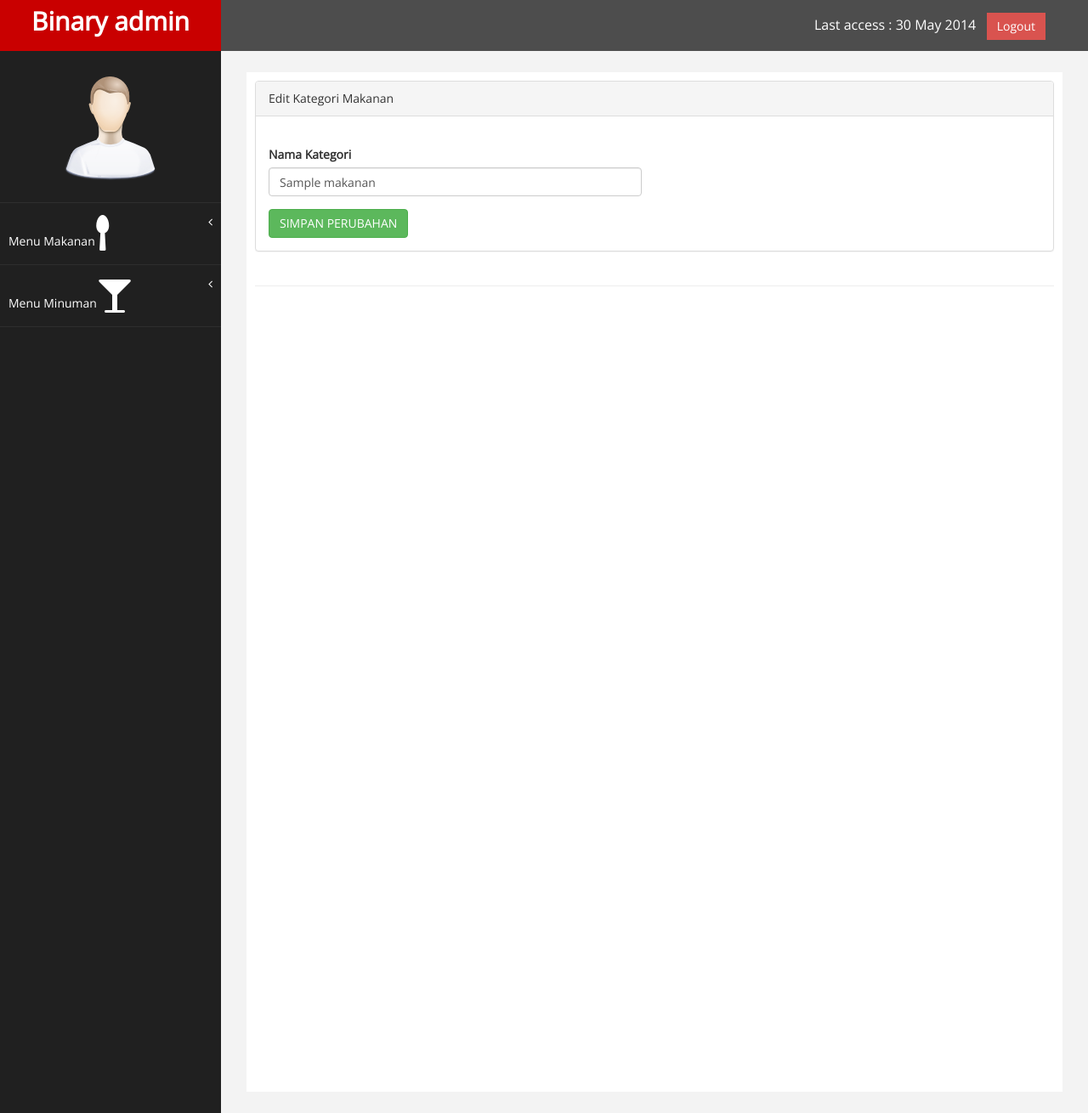
After one commit to rizaldihabibie/cafe, a CodeIgniter app: page /cafe/index.php/kategorimakanancontroller/editKategori/1 in a window 1280 px wide. The commit adds this page. Shown: the whole page at 85% size. Run offline with CodeIgniter, Linux system fonts and the light colour scheme; tables that the repository leaves empty hold one stand-in row (values such as "Sample post"); some libraries are stand-ins or nearby versions.

Commit message:
menu edit kategori minuman dan makanan

```diff
--- a/application/controllers/KategoriMakananController.php
+++ b/application/controllers/KategoriMakananController.php
@@ -68,4 +68,33 @@ class KategoriMakananController extends CI_Controller {
 			}
 		}
 	}
+	public function editKategori($idKategori)
+	{
+		 $data = array();
+		 $kategori =  $this->M_jenis_makanan->findById($idKategori);
+		 $data['kategori'] = $kategori;
+		 $this->load->view('superadmin/v_header.php',$data);
+		 $this->load->view('superadmin/v_sidebar.php',$data);
+		 $this->load->view('superadmin/v_edit_kategori_makanan.php',$data);
+		 $this->load->view('superadmin/v_footer.php',$data);
+	}
+	public function saveUpdate(){
+		$categoryName = $this->input->post('namaKategori');
+		$id = $this->input->post('idData');
+		$data = array();
+		$data["nama_jenis_makanan"] = $categoryName;
+		$data["kategori"] = 0;
+		if($categoryName == null || $categoryName = ""){
+			$this->session->set_flashdata('error', 'Nama Kategori Kosong !');
+			redirect("KategoriMakananController/index/");
+		}else{
+			if($this->M_jenis_makanan->updateCategory($id,$data)){
+				$this->session->set_flashdata('success', 'Data Berhasil Disimpan !');
+				redirect("KategoriMakananController/index/");
+			}else{
+				$this->session->set_flashdata('error', 'Data Gagal Disimpan !');
+				redirect("KategoriMakananController/index/");
+			}
+		}
+	}
 }
--- a/application/models/m_jenis_makanan.php
+++ b/application/models/m_jenis_makanan.php
@@ -29,9 +29,22 @@
 			return $success;
 		}
 
-		public function updateKategori($id, $data)
+		public function updateCategory($id, $data)
 		{
-			return $this->db->update('jenis_makanan', $data, array('id_jenis_makanan' => $id));
+			$this->db = $this->load->database('default', true);
+			$this->db->trans_begin();
+			$this->db->where('id_jenis_makanan',$id);
+			$success = $this->db->update('jenis_makanan', $data);
+			$this->db->trans_commit();
+			$this->db->trans_complete();
+			if(!$success){
+					$success = false;
+					$errNo   = $this->oracle_db->_error_number();
+					$errMess = $this->oracle_db->_error_message();
+					array_push($errors, array($errNo, $errMess));
+				}
+
+			return $success;
 		}
 
 		public function selectFoodOnly()
@@ -65,6 +78,16 @@
 			return $query->result();
 		}
 
+		public function findById($id)
+		{
+			$this->db = $this->load->database('default', true);
+			$this->db->select('*');
+			$this->db->from('jenis_makanan');
+			$this->db->where("id_jenis_makanan", $id);
+			$query = $this->db->get();
+			return $query->row();
+		}
+
 	}
 
 ?>
--- /dev/null
+++ b/application/views/superadmin/v_edit_kategori_makanan.php
@@ -0,0 +1,46 @@
+        <!-- /. NAV SIDE  -->
+        <div id="page-wrapper" >
+            <div id="page-inner">
+                <div class="row">
+                    <div class="col-md-12">
+                     <div class="panel panel-default">
+                        <div class="panel-heading">
+                            Edit Kategori Makanan
+                        </div>
+                        <div class="panel-body">
+                            <div class="row">
+                                <div class="col-md-6">
+                                <br>
+                                    <?php if($this->session->flashdata('error')): ?>
+                                    <div class="alert alert-danger alert-dismissible" role="alert">
+                                      <button type="button" class="close" data-dismiss="alert" aria-label="Close"><span aria-hidden="true">&times;</span></button>
+                                   <div class="fa fa-info-circle"></div>&nbsp;<?php echo $this->session->flashdata('error'); ?>
+                                                </div>
+                                    <?php endif; ?>
+                                    <?php if($this->session->flashdata('success')): ?>
+                                    <div class="alert alert-success alert-dismissible" role="alert">
+                                      <button type="button" class="close" data-dismiss="alert" aria-label="Close"><span aria-hidden="true">&times;</span></button>
+                                   <div class="fa fa-info-circle"></div>&nbsp;<?php echo $this->session->flashdata('success'); ?>
+                                                </div>
+                                    <?php endif; ?>
+                                    <form role="form" action="<?php echo site_url('KategoriMakananController/saveUpdate'); ?>" method="post">
+                                    <input name = "idData" type="hidden" value="<?php if($kategori!="") echo $kategori->id_jenis_makanan; ?>"/>
+                                        <div class="form-group">
+                                            <label>Nama Kategori</label>
+                                            <input class="form-control" value="<?php if($kategori!="") echo $kategori->nama_jenis_makanan; ?>" name = "namaKategori" placeholder="Kategori Makanan" />
+                                        </div>
+                                        <button type="submit" class="btn btn-success">SIMPAN PERUBAHAN</button>
+                                    </form>
+                                </div>
+                            </div>
+                        </div>
+
+                    </div>
+                    </div>
+                </div>
+                 <!-- /. ROW  -->
+                 <hr />
+            </div>
+             <!-- /. PAGE INNER  -->
+        </div>
+        <!-- /. PAGE WRAPPER  -->
--- a/application/views/superadmin/v_sidebar.php
+++ b/application/views/superadmin/v_sidebar.php
@@ -15,10 +15,10 @@ font-size: 16px;"> Last access : 30 May 2014 &nbsp; <a href="login.html" class="
                         <a href="#">Menu Makanan<i class="fa fa-spoon fa-3x"></i><span class="fa arrow"></span></a>
                         <ul class="nav nav-second-level">
                             <li>
-                                <a  href="<?php echo site_url('MenuMakananController/index'); ?>"><i class="fa fa-plus-circle fa-3x"></i>Tambah Makanan</a>
+                                <a  href="<?php echo site_url('MenuMakananController/index'); ?>">Tambah Makanan</a>
                             </li>
                             <li>
-                                <a  href="<?php echo site_url('KategoriMakananController/index'); ?>"><i class="fa fa-info fa-3x"></i>Kategori Makanan</a>
+                                <a  href="<?php echo site_url('KategoriMakananController/index'); ?>">Kategori Makanan</a>
                             </li>
                         </ul>
                     </li>
@@ -26,10 +26,10 @@ font-size: 16px;"> Last access : 30 May 2014 &nbsp; <a href="login.html" class="
                         <a href="#"></i>Menu Minuman<i class="fa fa-glass fa-3x"></i><span class="fa arrow"></span></a>
                         <ul class="nav nav-second-level">
                             <li>
-                                <a  href="<?php echo site_url('MenuMinumanController/index'); ?>"><i class="fa fa-plus-circle fa-3x"></i>Tambah Minuman</a>
+                                <a  href="<?php echo site_url('MenuMinumanController/index'); ?>">Tambah Minuman</a>
                             </li>
                             <li>
-                                <a  href="<?php echo site_url('KategoriMinumanController/index'); ?>"><i class="fa fa-info fa-3x"></i>Kategori Minuman</a>
+                                <a  href="<?php echo site_url('KategoriMinumanController/index'); ?>">Kategori Minuman</a>
                             </li>
                         </ul>
                     </li>
```
Also changed, not shown: application/controllers/KategoriMinumanController.php (+29 -0 lines), application/views/superadmin/v_edit_kategori_minuman.php (added, +46 -0 lines).
